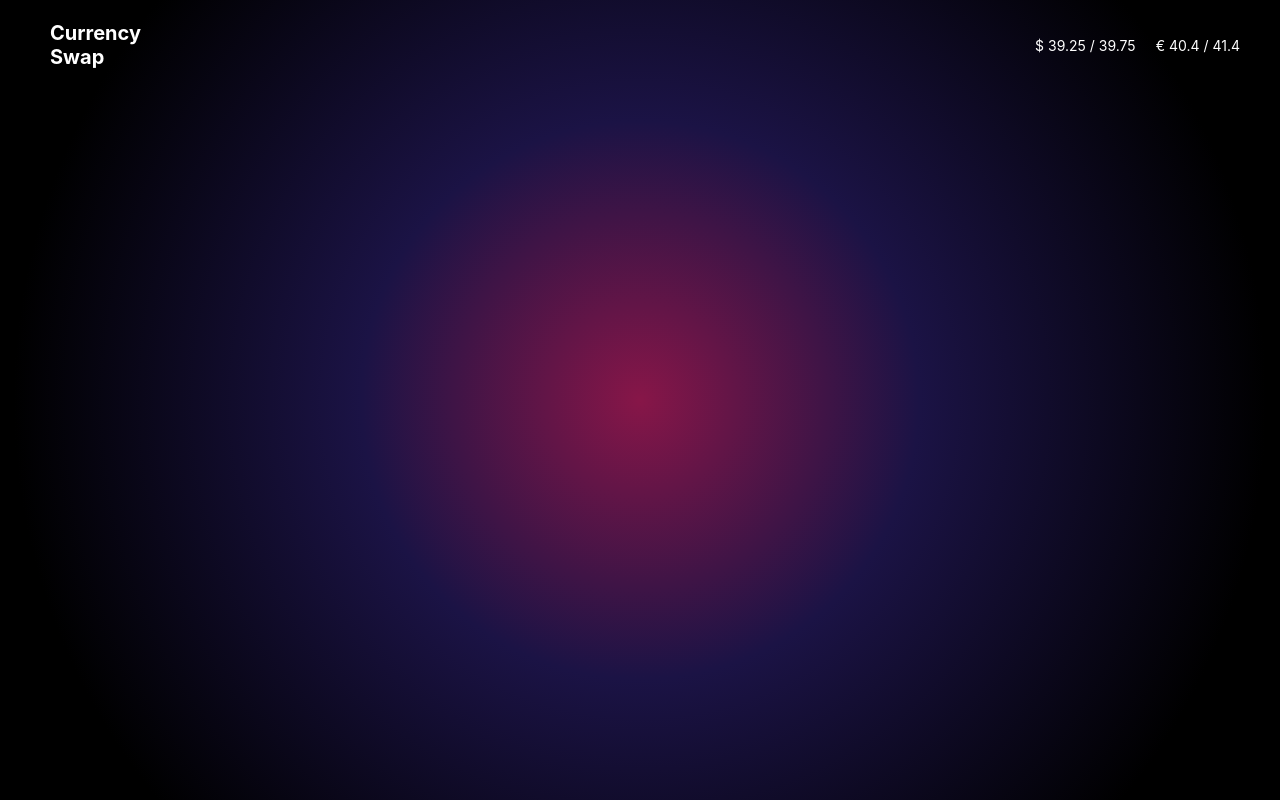
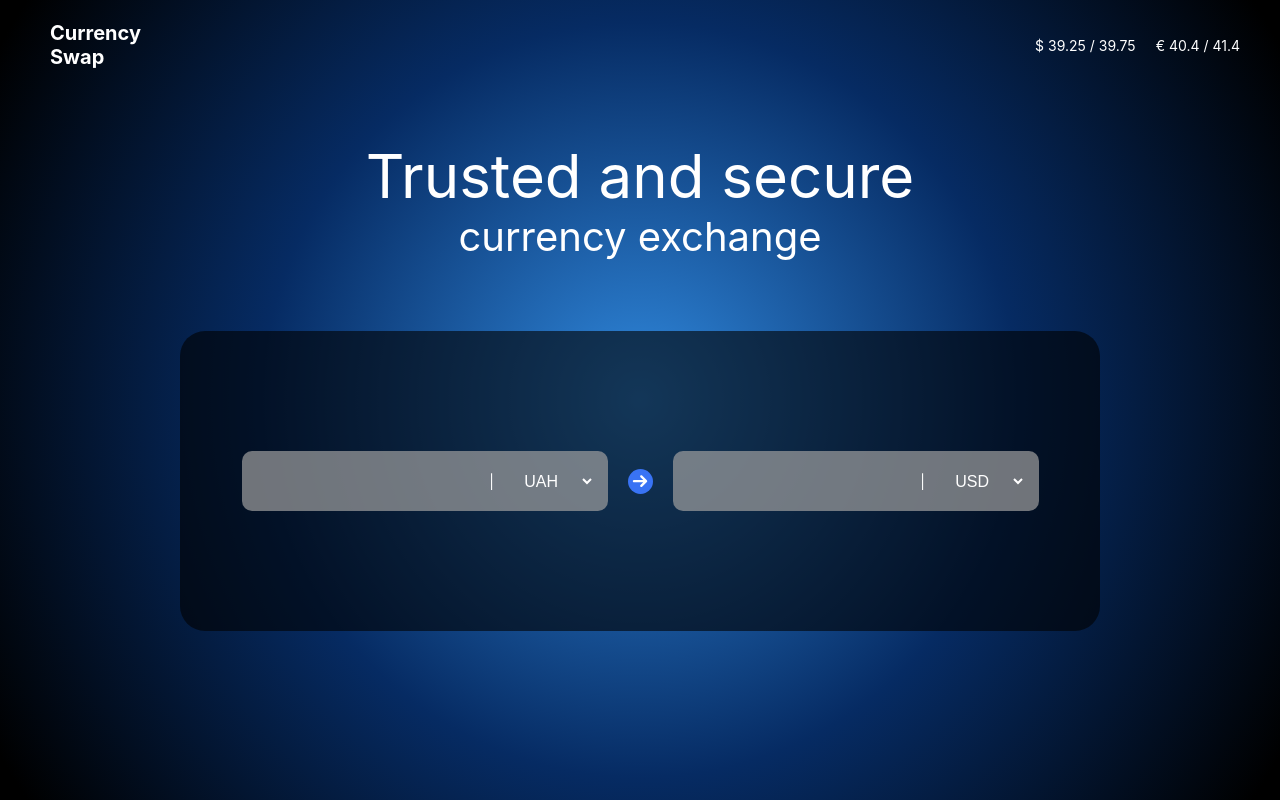
Before and after one commit to alex-dishen/currency-converter, an Angular app: page / in a window 1280 px wide. Built offline with nearby package versions, Linux system fonts and the light colour scheme.

Commit message:
Create converter

```diff
--- a/src/app/app.component.html
+++ b/src/app/app.component.html
@@ -1,5 +1,3 @@
-<!-- Trusted and secure currency exchange -->
-
 <!-- Header -->
 <header>
   <div class="headerWrapper">
@@ -13,3 +11,33 @@
     </div>
   </div>
 </header>
+
+<main>
+  <div class="mainWrapper">
+    <div class="pitch">
+      <div>Trusted and secure</div>
+      <div>currency exchange</div>
+    </div>
+    <div class="converter">
+      <div class="convertFrom">
+        <input type="text">
+        |
+        <select name="" id="">
+          <option value="UAH">UAH</option>
+          <option value="USD">USD</option>
+          <option value="EUR">EUR</option>
+        </select>
+      </div>
+      <div class="arrow"><img src="../assets/arrow.svg" alt="Arrow"></div>
+      <div class="convertTo">
+        <input type="text">
+        |
+        <select name="" id="">
+          <option value="USD">USD</option>
+          <option value="EUR">EUR</option>
+          <option value="UAH">UAH</option>
+        </select>
+      </div>
+    </div>
+  </div>
+</main>
--- a/src/app/app.component.scss
+++ b/src/app/app.component.scss
@@ -8,6 +8,8 @@
     box-sizing: border-box;
   }
 
+// HEADER
+
 header {
   padding: 20px 40px;
 }
@@ -16,7 +18,7 @@ header {
   display: flex;
   align-items: center;
   justify-content: space-between;
-  max-width: 1200px;
+  max-width: 1400px;
   margin: 0 auto;
 }
 
@@ -39,3 +41,94 @@ header {
   display: flex;
   gap: 20px;
 }
+
+// MAIN
+
+main {
+  flex: 1;
+  padding: 20px 40px;
+}
+
+.mainWrapper {
+  height: 100%;
+  display: flex;
+  flex-direction: column;
+  align-items: center;
+  max-width: 1400px;
+  margin: 0 auto;
+}
+
+.pitch {
+  margin-top: 30px;
+}
+
+.pitch div:first-child {
+  text-align: center;
+  font-size: 60px;
+}
+
+.pitch div:last-child {
+  text-align: center;
+  font-size: 40px;
+}
+
+.converter {
+  display: flex;
+  align-items: center;
+  justify-content: center;
+  align-self: center;
+  gap: 20px;
+  padding: 0 10px;
+  margin-top: 70px;
+  aspect-ratio: 3/1;
+  width: min(77vw, 900px);
+  background-color: rgba(0, 0, 0, 0.6);
+  border-radius: 25px;
+}
+
+.convertFrom,
+.convertTo {
+  display: flex;
+  justify-content: space-between;
+  align-items: center;
+  height: 20%;
+  width: 38%;
+  padding: 0 12px;
+  background-color: rgba(159, 159, 159, 0.7);
+  color: white;
+  border-radius: 10px;
+}
+
+.arrow {
+  display: flex;
+  justify-content: center;
+  align-items: center;
+  height: 25px;
+  width: 25px;
+  background-color: rgb(57, 115, 244);
+  border-radius: 50%;
+
+  img {
+    height: 18px;
+  }
+}
+
+input {
+  height: 100%;
+  width: 60%;
+  background-color: transparent;
+  color: white;
+  font-size: 22px;
+  border: none;
+  outline: none;
+}
+
+select {
+  width: 22%;
+  background-color: transparent;
+  color: white;
+  font-size: 16px;
+  border: none;
+  outline: none;
+  cursor: pointer;
+}
--- a/src/styles.scss
+++ b/src/styles.scss
@@ -1,5 +1,5 @@
 body {
     margin: 0;
     height: 100vh;
-    background: radial-gradient(circle, rgba(135,22,72,1) 0%, rgba(27,19,69,1) 37%, rgba(0,0,0,1) 83%);
+    background:  radial-gradient(circle, rgba(48,137,222,1) 0%, rgba(6,43,99,1) 50%, rgba(0,0,0,1) 97%);
 }
```
Also changed, not shown: src/assets/arrow.svg (added).
